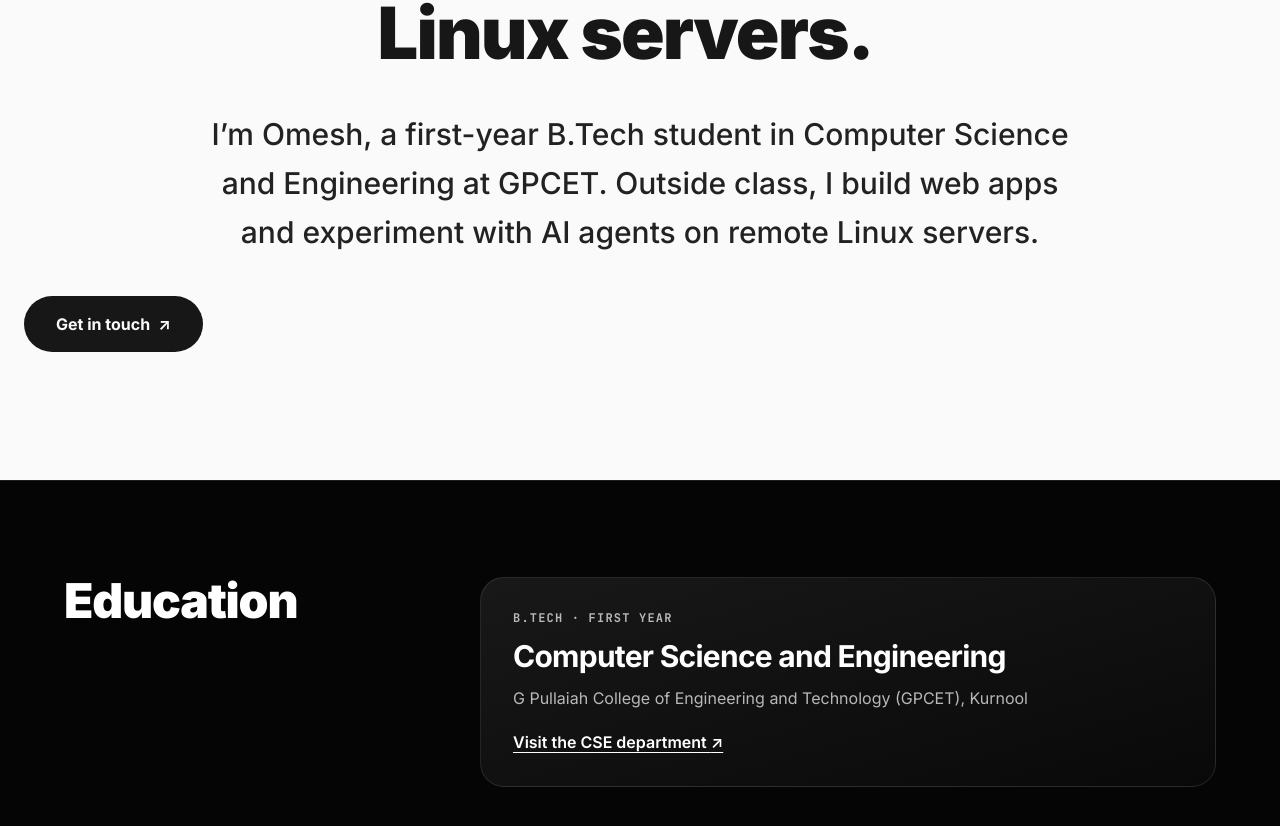
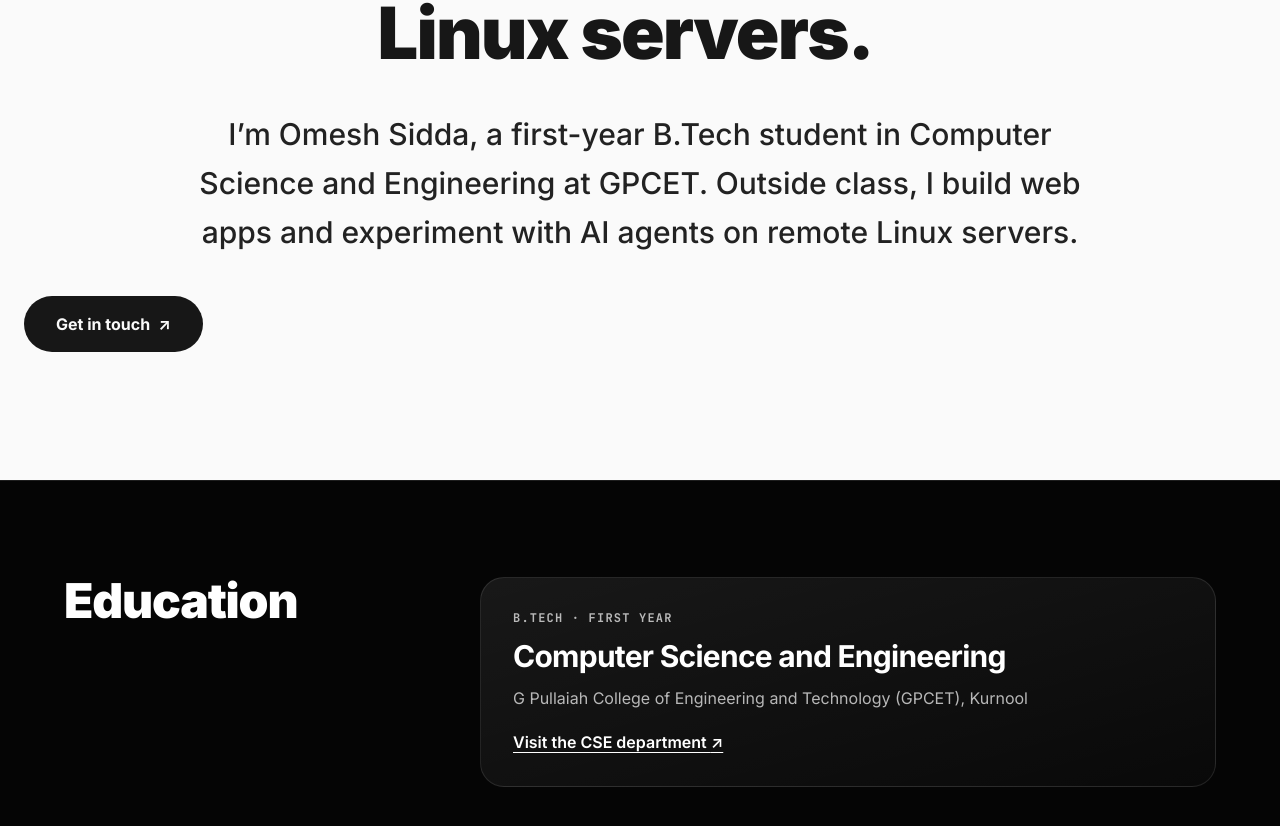
Before and after one commit to omeshsidda-ui/Portfolio, a React (Vite) app: page / in a window 1280 px wide. Shown: the part 1009-1835 px from the top of the page. Built offline with nearby package versions, Linux system fonts and the light colour scheme.

Commit message:
Improve portfolio search metadata and pre-render the homepage

```diff
--- a/index.html
+++ b/index.html
@@ -3,8 +3,28 @@
 <head>
   <meta charset="UTF-8">
   <meta name="viewport" content="width=device-width, initial-scale=1">
-  <title>Omesh Sidda | Portfolio</title>
+  <title>Omesh Sidda | Web Development and Linux Portfolio</title>
   <meta name="description" content="Omesh Sidda is a first-year Computer Science and Engineering student at GPCET who builds web apps and works with Linux servers and AI agents.">
+  <meta property="og:type" content="profile">
+  <meta property="og:title" content="Omesh Sidda | Web Development and Linux Portfolio">
+  <meta property="og:description" content="Meet Omesh Sidda, a Computer Science and Engineering student at GPCET interested in web apps, Linux servers, and AI agents.">
+  <meta property="profile:first_name" content="Omesh">
+  <meta property="profile:last_name" content="Sidda">
+  <script type="application/ld+json">
+  {
+    "@context": "https://schema.org",
+    "@type": "ProfilePage",
+    "mainEntity": {
+      "@type": "Person",
+      "@id": "#omesh-sidda",
+      "name": "Omesh Sidda",
+      "givenName": "Omesh",
+      "familyName": "Sidda",
+      "description": "Computer Science and Engineering student at GPCET who builds web apps and works with Linux servers and AI agents.",
+      "sameAs": ["https://github.com/omeshsidda-ui"]
+    }
+  }
+  </script>
   <link rel="preconnect" href="https://fonts.googleapis.com">
   <link rel="preconnect" href="https://fonts.gstatic.com" crossorigin>
   <link href="https://fonts.googleapis.com/css2?family=Inter:wght@400;500;600;700;800;900&family=JetBrains+Mono:wght@500;700&display=swap" rel="stylesheet">
--- a/package.json
+++ b/package.json
@@ -4,7 +4,7 @@
   "type": "module",
   "scripts": {
     "dev": "vite",
-    "build": "vite build",
+    "build": "vite build && vite build --ssr prerender.tsx --outDir .prerender && node .prerender/prerender.js",
     "preview": "vite preview",
     "lint": "tsc --noEmit"
   },
--- /dev/null
+++ b/prerender.tsx
@@ -0,0 +1,14 @@
+import React from 'react';
+import { readFileSync, writeFileSync } from 'node:fs';
+import { renderToString } from 'react-dom/server';
+import HomePage from './src/HomePage';
+
+const path = new URL('../dist/index.html', import.meta.url);
+const html = readFileSync(path, 'utf8');
+const shell = '<div id="root"></div>';
+
+if (!html.includes(shell)) {
+  throw new Error('The portfolio HTML is missing its React root.');
+}
+
+writeFileSync(path, html.replace(shell, () => `<div id="root">${renderToString(<HomePage />)}</div>`));
--- a/src/HomePage.tsx
+++ b/src/HomePage.tsx
@@ -1,8 +1,6 @@
 import React, { useRef, useState } from 'react';
 import HeroParticles from './HeroParticles';
 import { motion, useMotionValue, useReducedMotion, useSpring, useTransform } from 'motion/react';
-
-const EASE_CURVE: [number, number, number, number] = [0.22, 1, 0.36, 1];
 
 const skills = [
   { title: 'Web development', description: 'I build web apps and turn ideas into interfaces people can use.' },
@@ -166,7 +164,6 @@ function HeroIdCard() {
 }
 
 export default function HomePage() {
-  const reducedMotion = useReducedMotion();
   return (
     <div className="min-h-screen bg-background text-foreground overflow-x-hidden">
       <header className="absolute top-0 z-20 w-full px-6 py-6 md:px-12 md:py-8">
@@ -216,16 +213,12 @@ export default function HomePage() {
             <span className="text-type__cursor">|</span>
           </h2>
 
-          <motion.p
-            initial={reducedMotion ? false : { opacity: 0, y: 30 }}
-            whileInView={{ opacity: 1, y: 0 }}
-            viewport={{ once: true, amount: 0.3 }}
-            transition={{ duration: 0.7, ease: EASE_CURVE }}
+          <p
             className="text-lg md:text-2xl lg:text-3xl font-medium text-foreground/90 leading-relaxed max-w-4xl mx-auto mb-12 md:mb-0"
           >
-            I’m Omesh, a first-year B.Tech student in Computer Science and Engineering at GPCET.
+            I’m Omesh Sidda, a first-year B.Tech student in Computer Science and Engineering at GPCET.
             Outside class, I build web apps and experiment with AI agents on remote Linux servers.
-          </motion.p>
+          </p>
         </div>
 
           <a href="mailto:omeshsidda@gmail.com" className="mt-10 inline-flex rounded-full bg-primary px-8 py-4 font-bold text-primary-foreground">
--- a/src/main.tsx
+++ b/src/main.tsx
@@ -1,6 +1,11 @@
 import React from 'react';
-import { createRoot } from 'react-dom/client';
+import { createRoot, hydrateRoot } from 'react-dom/client';
 import HomePage from './HomePage';
 import './index.css';
 
-createRoot(document.getElementById('root')!).render(<HomePage />);
+const root = document.getElementById('root')!;
+if (root.hasChildNodes()) {
+  hydrateRoot(root, <HomePage />);
+} else {
+  createRoot(root).render(<HomePage />);
+}
```
Also changed, not shown: 1 other file (tests, documents, lock files or other folders).
